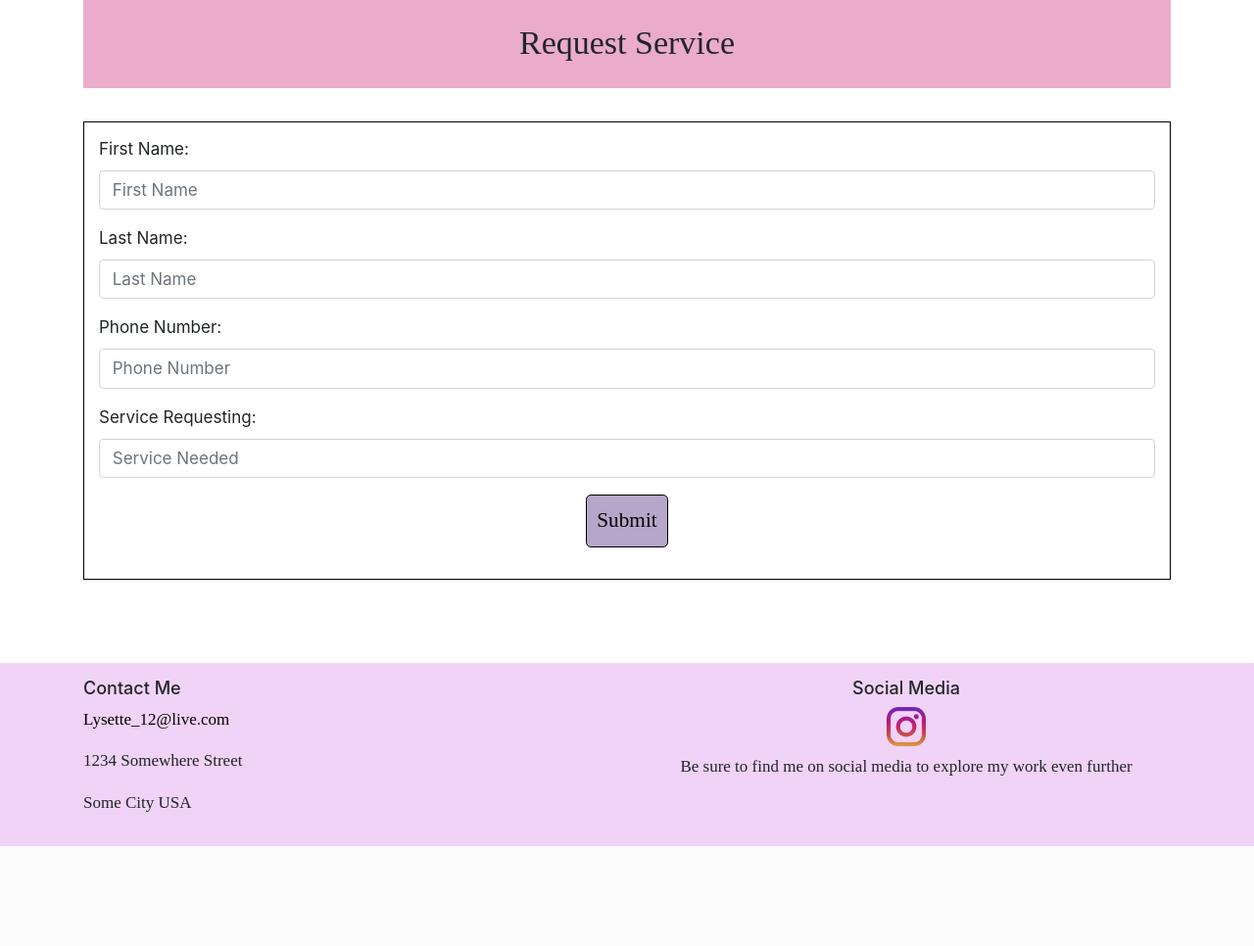
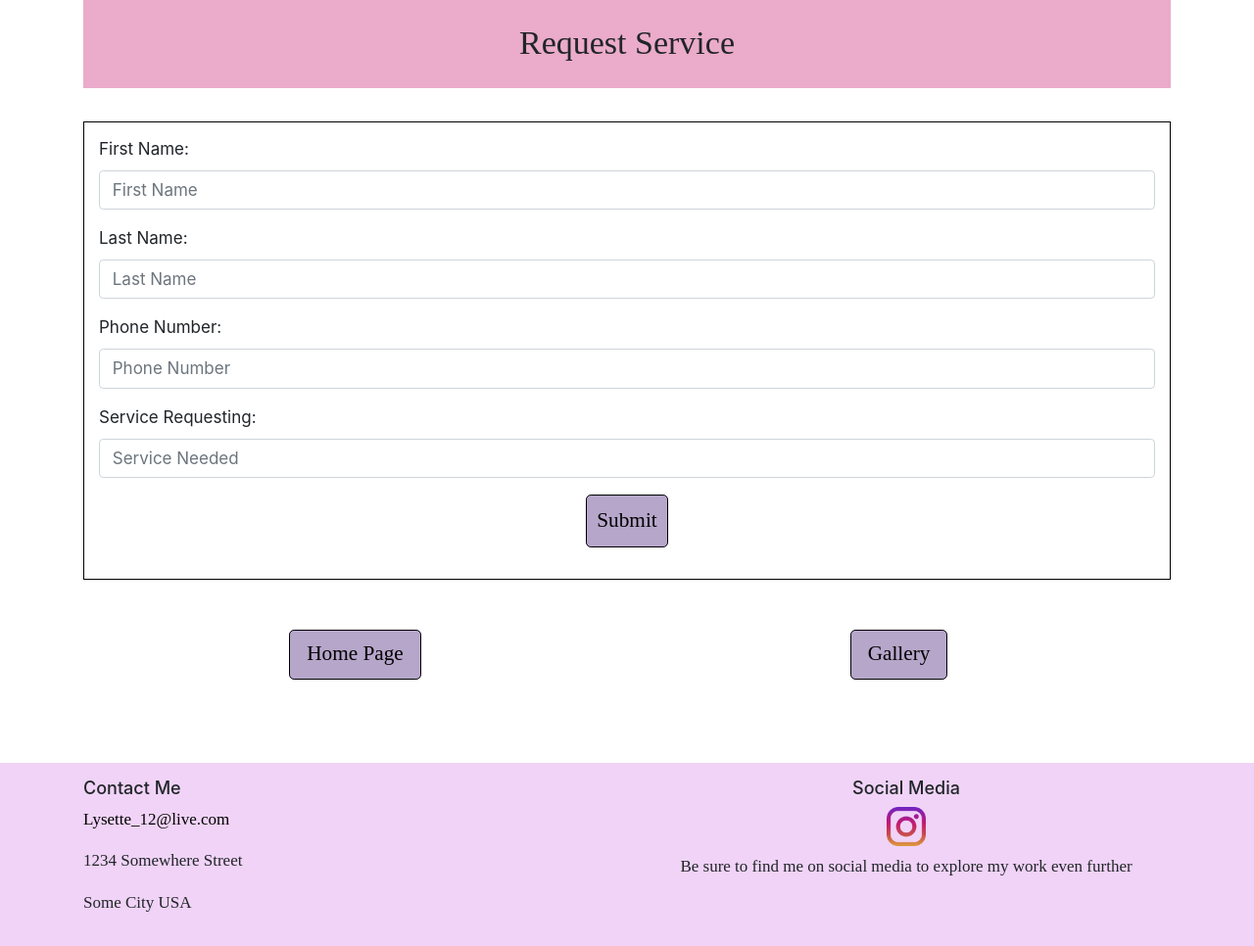
Before and after one commit to StevenPope09/StevenPope09.github.io, a PHP site: page /requestService.html in a window 1280 px wide. Shown: the part 321-1287 px from the top of the page at 98% size. Before the commit the page ends 1185 px from the top, so only its background shows below. Run offline with PHP 8.4, Linux system fonts and the light colour scheme.

Commit message:
added and styled buttons to request service page

```diff
--- a/StyleByLysette /css/main.css
+++ b/StyleByLysette /css/main.css
@@ -208,6 +208,7 @@ button:hover {
 form{
     border: 1.5px solid black;
     padding: 15px;
+    margin-bottom: 3rem;
 }
 
 /************************---------------------------------------------------Media **------------*/
--- a/StyleByLysette /requestService.html
+++ b/StyleByLysette /requestService.html
@@ -56,6 +56,16 @@
                 </form>
 
             </section>
+            <div class="container">
+                <div class="row">
+                    <div class="col-6 text-center">
+                        <a href="index.html"><button class="btn-lg">Home Page</button></a>
+                    </div>
+                    <div class="col-6 text-center">
+                        <a href="gallery.html"><button class="btn-lg">Gallery</button></a>
+                    </div>
+                </div>
+            </div>
 
     </div>
     <footer>
```
